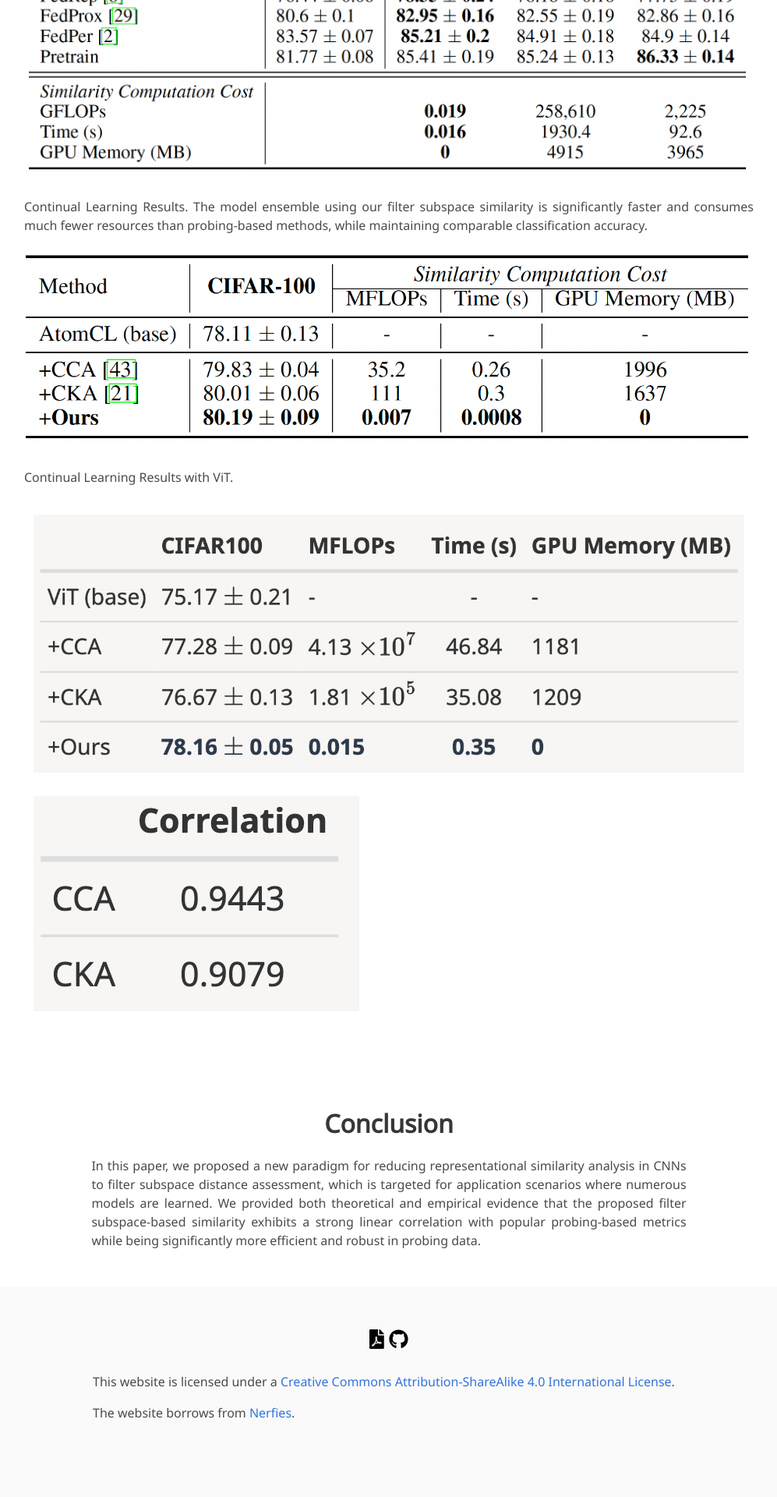
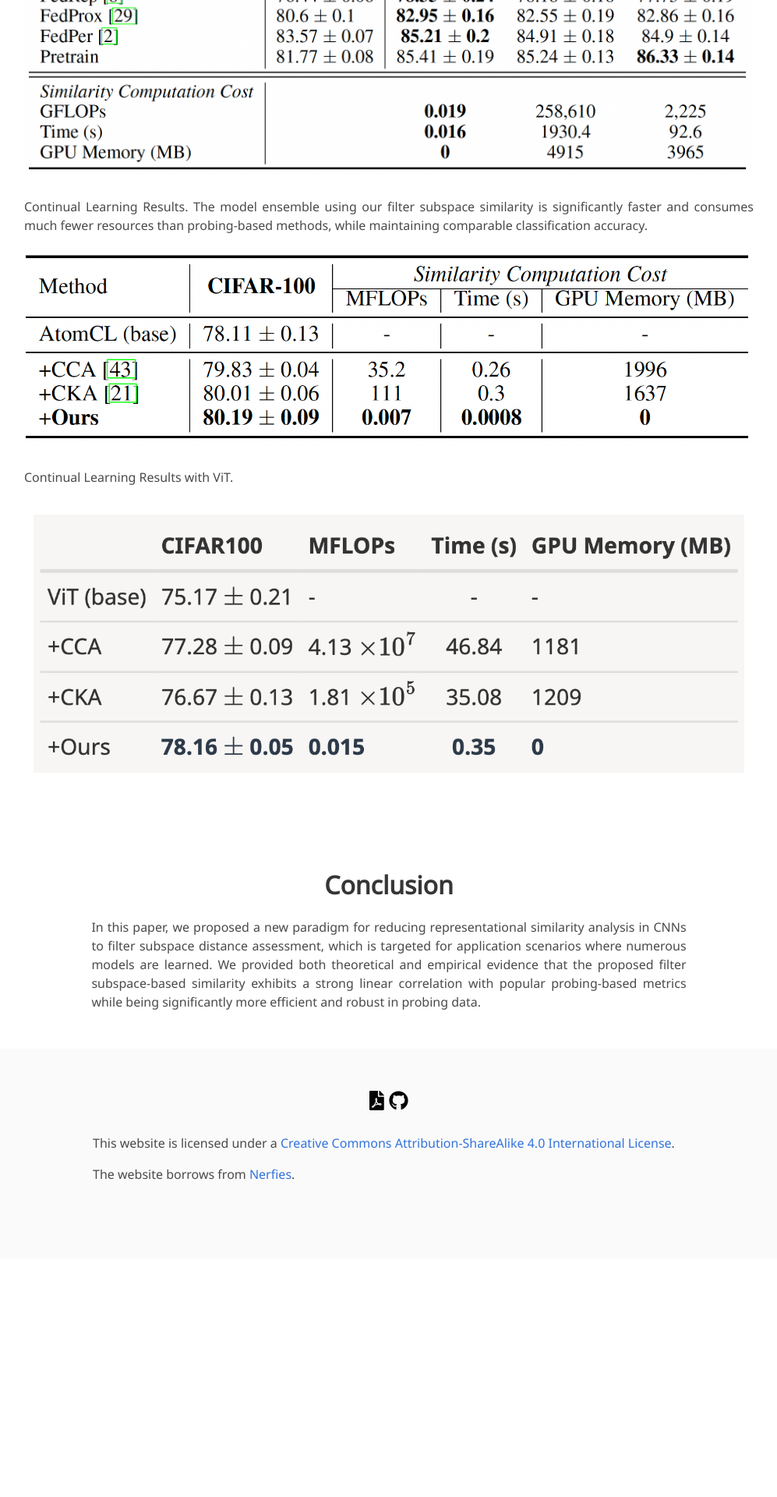
Before and after one commit to weichennone/myhomepage, a Jekyll site: the page _projects/2023neurips/index.html, which Jekyll copies as it is, in a window 1280 px wide. Shown: the part 3070-4990 px from the top of the page at 78% size, without its empty margins (141-1138 px from the left). Built offline with Jekyll 4.4.1, drawn with Linux system fonts in a browser that asks for light colours; nearby versions of some CDN libraries; some web fonts are replaced; library files that are not in the unit come from our copies; a style sheet for code colours, icons or effects is not loaded; after the commit the page ends 4684 px from its top, so only the background shows below that.

Commit message:
Update index.html

```diff
--- a/_projects/2023neurips/index.html
+++ b/_projects/2023neurips/index.html
@@ -502,13 +502,6 @@
                  alt="CL results with ViT 1."/>
         </div>
       </div>
-      <div class="column">
-        <div class="content">
-          <img src="./static/images/results_6.png"
-                 class="system-diagram"
-                 alt="CL results with ViT 2."/>
-        </div>
-      </div>
 
     </div>
     <!--/ Conclusion.-->
```
